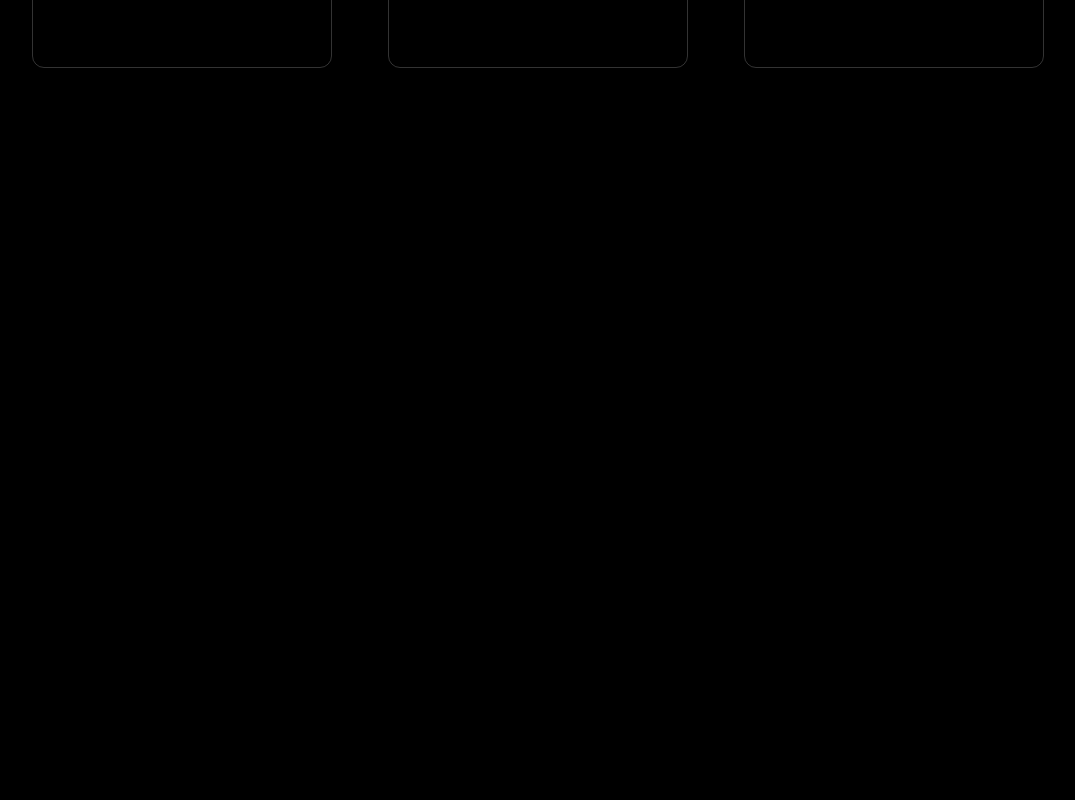
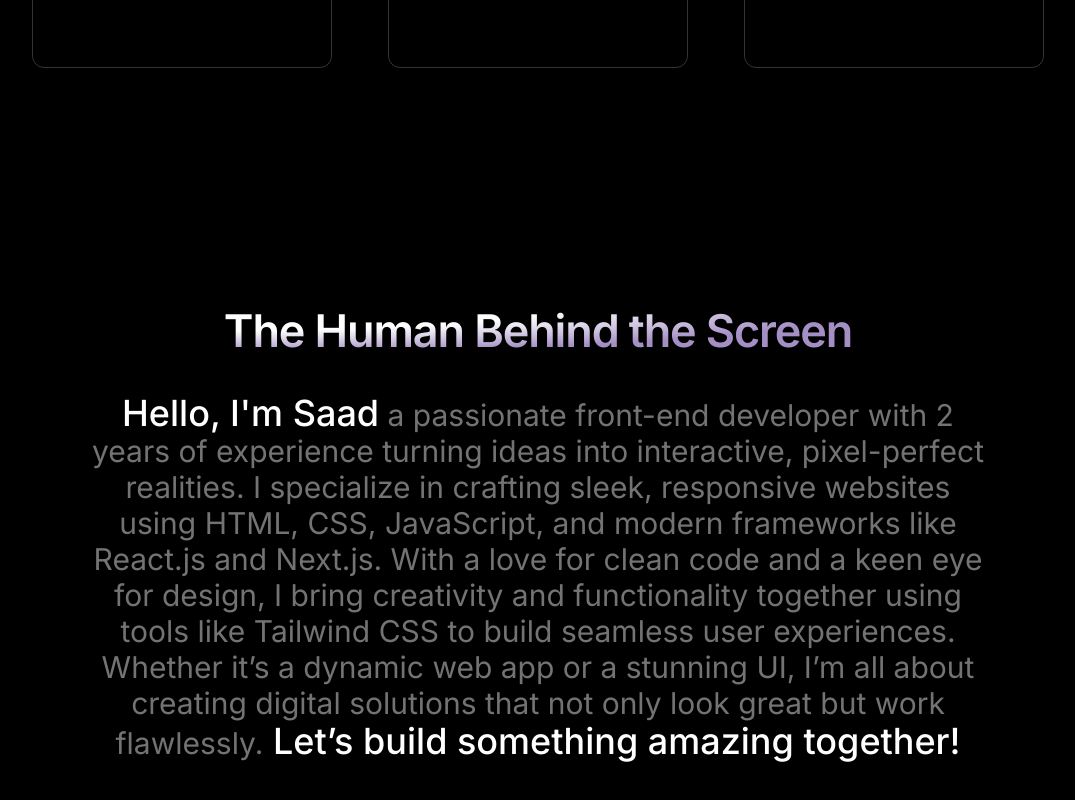
Before and after one commit to SaadAnna/Saad_Anna_Portfolio, a Next.js app: page / in a window 1280 px wide. Shown: the part 1532-2332 px from the top of the page, without its empty margins (102-1177 px from the left). Before the commit the page ends 1760 px from the top, so only its background shows below. Built offline with nearby package versions, Linux system fonts and the light colour scheme.

Commit message:
Start and finish the about section

```diff
--- a/src/app/page.tsx
+++ b/src/app/page.tsx
@@ -2,6 +2,7 @@ import { Navbar }  from "@/sections/Navbar";
 import { Hero } from "@/sections/Hero";
 import { LogoMotion } from "@/sections/LogoMotion";
 import { Services } from "@/sections/Services";
+import { About } from "@/sections/About";
 export default function Home() {
   return (
     <>
@@ -9,6 +10,7 @@ export default function Home() {
     <Hero />
     <LogoMotion />
     <Services />
+    <About />
     </>
 
   );
--- /dev/null
+++ b/src/sections/About.tsx
@@ -0,0 +1,22 @@
+import React from "react";
+
+export const About = () => {
+  return (
+    <section className="py-20">
+      <div className="container">
+        <div className="flex flex-col gap-10 mx-auto">
+          <div className="text-4xl md:text-[45px] mx-auto md:leading-none max-w-2xl font-semibold tracking-tight bg-white bg-[radial-gradient(100%_100%_at_top_left,white,white,rgb(74,32,138,.5))] text-transparent bg-clip-text text-center">
+            The Human Behind the Screen
+          </div>
+          <div className="text-3xl max-w-4xl text-neutral-500 cursor-pointer font-normal mx-auto text-center duration-300 ease-linear hover:text-neutral-300 ">
+          <span className="text-white font-medium mx-auto text-center text-4xl max-w-4xl" >Hello, I&apos;m Saad</span>
+          {' '}a passionate front-end developer with 2 years of experience turning ideas into interactive, pixel-perfect realities. I specialize in crafting sleek, responsive websites using HTML, CSS, JavaScript, and modern frameworks like React.js and Next.js. With a love for clean code and a keen eye for design, I bring creativity and functionality together using tools like Tailwind CSS to build seamless user experiences. Whether it’s a dynamic web app or a stunning UI, I’m all about creating digital solutions that not only look great but work flawlessly.
+          <span className="text-white font-medium mx-auto text-center text-4xl max-w-4xl">{' '}Let’s build something amazing together!</span>
+          </div>
+        </div>
+      </div>
+    </section>
+  );
+};
+
+export default About;
```
